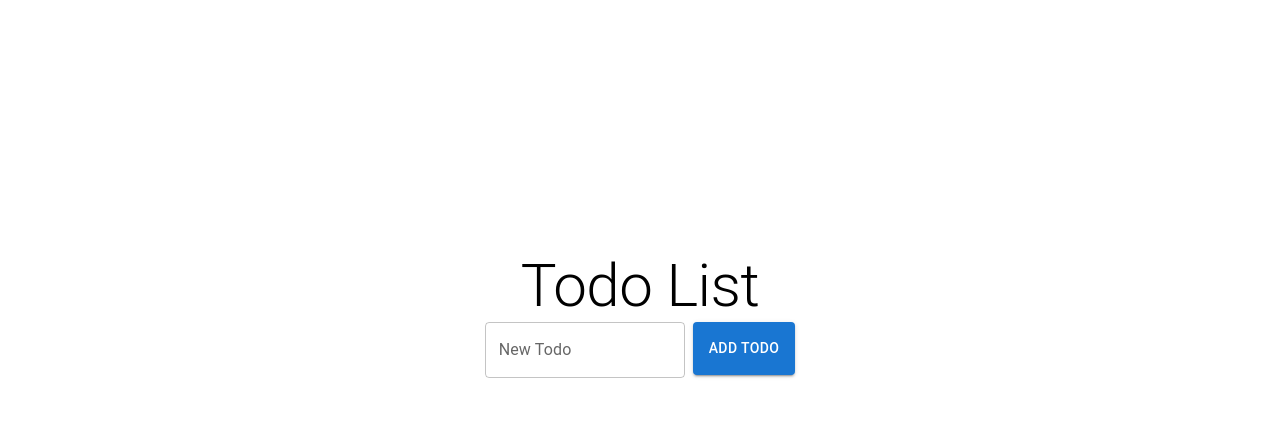
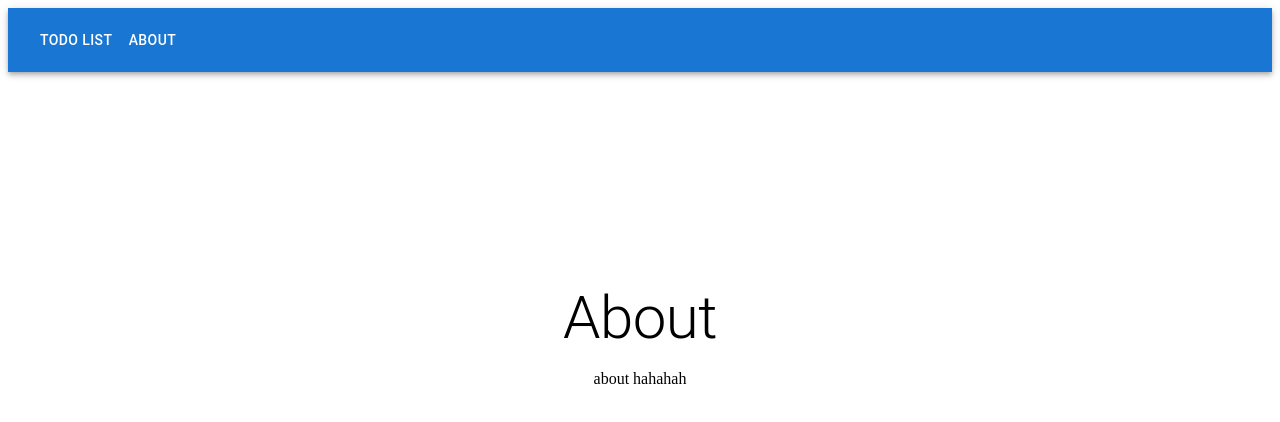
Before and after one commit to Howie315/ReactRedux-todolist2, a React (Vite) app: page /about in a window 1280 px wide. Shown: the top 422 px of the page. Built offline with nearby package versions, Linux system fonts and the light colour scheme.

Commit message:
finished the nav and the about

```diff
--- a/package.json
+++ b/package.json
@@ -16,6 +16,7 @@
     "@mui/material": "^5.14.0",
     "@reduxjs/toolkit": "^1.9.5",
     "@types/react-redux": "^7.1.25",
+    "@types/react-router-dom": "^5.3.3",
     "react": "^18.2.0",
     "react-beautiful-dnd": "^13.1.1",
     "react-dom": "^18.2.0",
--- a/src/App.css
+++ b/src/App.css
@@ -4,9 +4,9 @@
 	padding: 2rem;
 	text-align: center;
 }
-.h1 {
+/* .h1 {
 	margin-top: 50px;
-}
+} */
 .logo {
 	height: 6em;
 	padding: 1.5em;
--- a/src/App.tsx
+++ b/src/App.tsx
@@ -1,26 +1,31 @@
-import React, { useState } from "react";
-import { useAppDispatch } from "./store/store";
-import { addTodo } from "./store/todoSlice";
+import React from "react";
+import { BrowserRouter as Router, Routes, Route, Link } from "react-router-dom";
+import { Container, AppBar, Toolbar, Button } from "@mui/material";
 import TodoList from "./components/TodoList";
-import { TextField, Button } from "@mui/material";
-import "./App.css";
+import About from "./components/About";
 
-const App: React.FC = () => {
-	const [newTodoText, setNewTodoText] = useState("");
-	const dispatch = useAppDispatch();
+function App() {
+	return (
+		<Router>
+			<AppBar position="static">
+				<Toolbar>
+					<Button color="inherit" component={Link} to="/">
+						Todo List
+					</Button>
+					<Button color="inherit" component={Link} to="/about">
+						About
+					</Button>
+				</Toolbar>
+			</AppBar>
 
-	const handleAddTodo = () => {
-		if (newTodoText.trim() !== "") {
-			dispatch(addTodo(newTodoText));
-			setNewTodoText("");
-		}
-	};
-
-	return (
-		<div>
-			<TodoList />
-		</div>
+			<Container maxWidth="sm">
+				<Routes>
+					<Route path="/" element={<TodoList />} />
+					<Route path="/about" element={<About />} />
+				</Routes>
+			</Container>
+		</Router>
 	);
-};
+}
 
 export default App;
--- a/src/components/About.tsx
+++ b/src/components/About.tsx
@@ -0,0 +1,21 @@
+import React from "react";
+import { Box, Typography, List, TextField, Button } from "@mui/material";
+
+const About: React.FC = () => {
+	return (
+		<Box
+			className="todo-list-container"
+			display="flex"
+			justifyContent="center"
+			alignItems="center"
+			flexDirection="column"
+		>
+			<Typography variant="h2" component="h2" className="todo-list-title">
+				About
+			</Typography>
+			<p>about hahahah</p>
+		</Box>
+	);
+};
+
+export default About;
--- a/src/components/TodoList.css
+++ b/src/components/TodoList.css
@@ -11,6 +11,7 @@
 	margin-top: 200px;
 }
 .todo-list-title {
-	margin-top: 10px;
+	/* margin-top: 10px; */
 	padding-top: 10px; /* Adjust the padding-top value to increase the space above the title */
+	margin-right: 10px;
 }
--- a/src/components/TodoList.tsx
+++ b/src/components/TodoList.tsx
@@ -1,7 +1,10 @@
+/* eslint-disable @typescript-eslint/no-unsafe-assignment */
+/* eslint-disable @typescript-eslint/no-unsafe-argument */
+/* eslint-disable @typescript-eslint/no-unsafe-member-access */
 import React, { useState } from "react";
 import { useAppDispatch, useAppSelector } from "../store/store";
 import { addTodo, reorderTodos, selectTodos } from "../store/todoSlice";
-import { Typography, List, TextField, Button } from "@mui/material";
+import { Box, Typography, List, TextField, Button } from "@mui/material";
 import {
 	DragDropContext,
 	Droppable,
@@ -27,6 +30,7 @@ const TodoList: React.FC = () => {
 
 	const onDragEnd = (result: DropResult) => {
 		const source: DraggableLocation | undefined = result.source;
+		// eslint-disable-next-line @typescript-eslint/no-unsafe-assignment
 		const destination: DraggableLocation | null | undefined =
 			result.destination;
 
@@ -48,11 +52,17 @@ const TodoList: React.FC = () => {
 	};
 
 	return (
-		<div className="todo-list-container">
+		<Box
+			className="todo-list-container"
+			display="flex"
+			justifyContent="center"
+			alignItems="center"
+			flexDirection="column"
+		>
 			<Typography variant="h2" component="h2" className="todo-list-title">
 				Todo List
 			</Typography>
-			<div>
+			<Box>
 				<TextField
 					type="text"
 					label="New Todo"
@@ -69,8 +79,8 @@ const TodoList: React.FC = () => {
 				>
 					Add Todo
 				</Button>
-			</div>
-			<div className="todo-list">
+			</Box>
+			<Box className="todo-list">
 				<DragDropContext onDragEnd={onDragEnd}>
 					<Droppable droppableId="todoList">
 						{(provided) => (
@@ -101,8 +111,8 @@ const TodoList: React.FC = () => {
 						)}
 					</Droppable>
 				</DragDropContext>
-			</div>
-		</div>
+			</Box>
+		</Box>
 	);
 };
 
```
Also changed, not shown: 1 other file (tests, documents, lock files or other folders).
